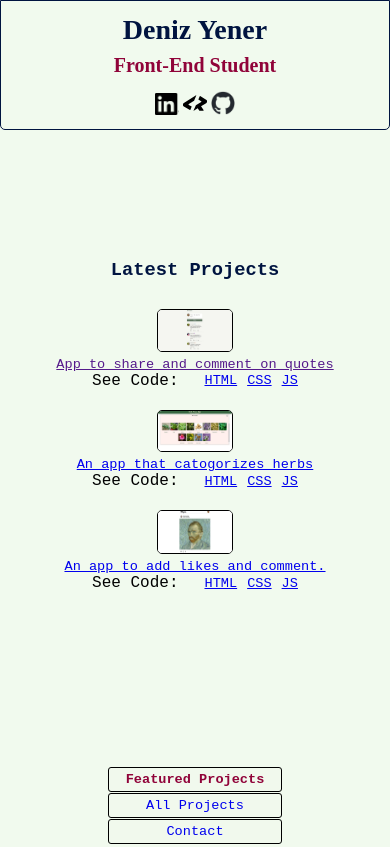
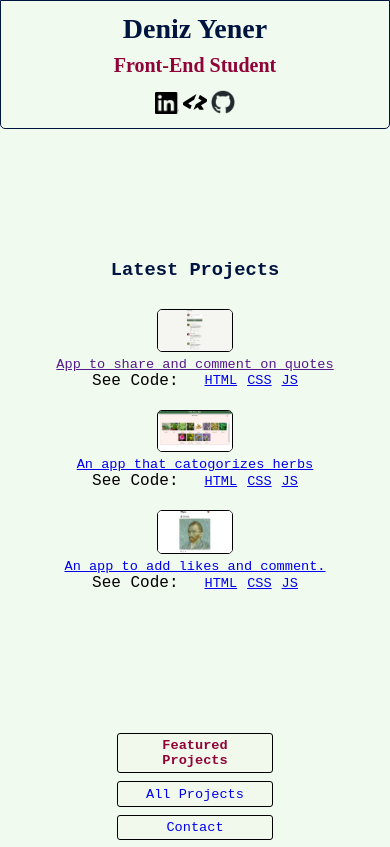
Before and after one commit to zenidreney/portfolio-landing, a plain HTML site: page index.html in a window 390 px wide. Shown: the top 847 px of the page. Drawn offline with Linux system fonts and the light colour scheme; a web font is replaced by a local one.

Commit message:
more responsivenes refactoring

```diff
--- a/styles.css
+++ b/styles.css
@@ -70,8 +70,8 @@ border-radius: 0 0 5px 5px;
 
 .nav-container,
 .nav-item-container {
-     margin: 5px;
-    padding: 5px 15px;
+     margin: 0.3em;
+    padding: 0.3em 0.9em;
 
 }
 
@@ -83,7 +83,7 @@ border-radius: 0 0 5px 5px;
 
 
 #featured {
-    padding: 5px;
+    padding: 0.3em;
    /* margin: 5px;*/
 }
 
@@ -195,9 +195,10 @@ border-radius: 0 0 5px 5px;
 .btn-featured,
 .btn-about {
     border: 1px solid black;
+    box-sizing: border-box;
     background-color: rgba(241, 250, 238, 0.9);
     padding: 0.3em 0.6em;
-    margin: 0.3px;
+    margin: 0.3em;
     border-radius: 3px;
     width: 30%;
     text-decoration: none;
```
